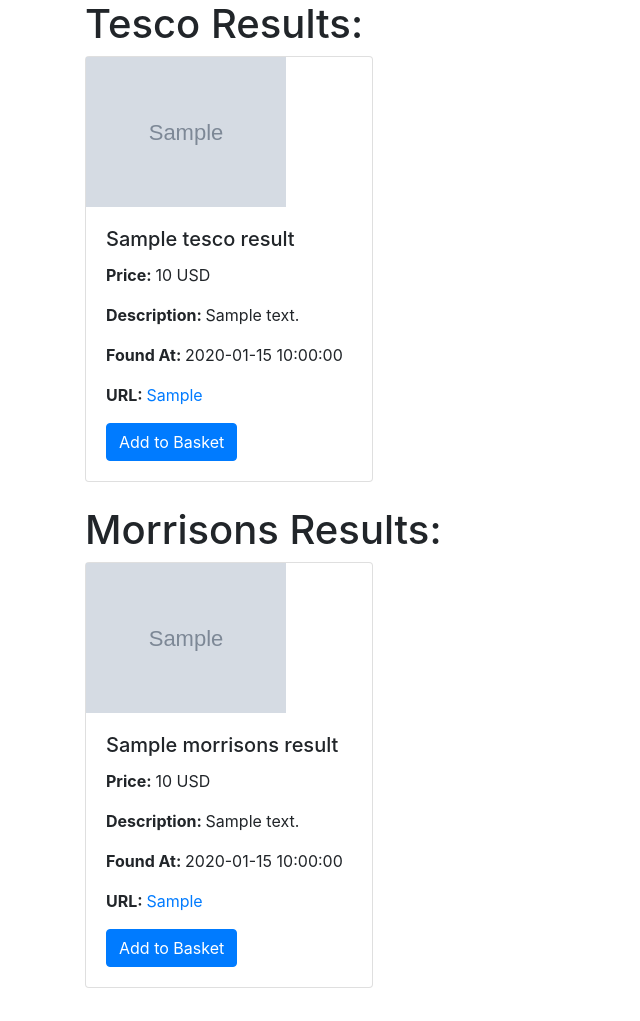
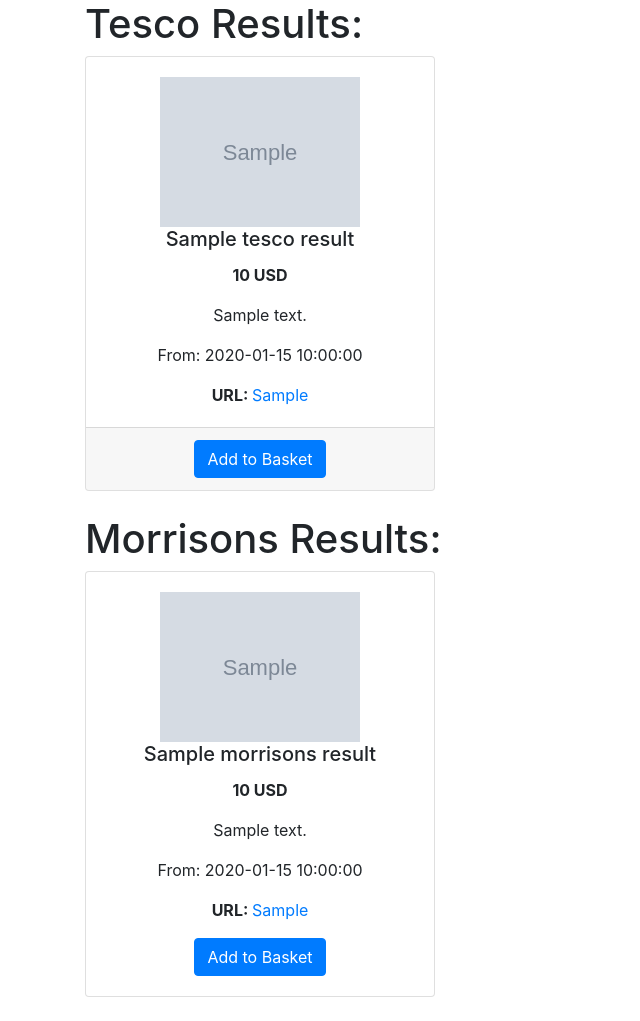
Before and after one commit to JayAshton/price-searcher, a Flask app: template app/templates/results.html in a window 1280 px wide. Shown: the whole page, without its empty margins (0-640 px from the left). Before the commit the page ends 988 px from the top, so only its background shows below. Run offline with Flask 2, Linux system fonts and the light colour scheme; the template is opened without the code that fills it: most values are stand-ins (such as "Sample title", 1, 10 or a date in 2020); grey boxes marked "Sample" are stand-in pictures; some libraries are stand-ins or nearby versions.

Commit message:
Centered cards, moved button to card footer and made cards the same height

```diff
--- a/app/templates/results.html
+++ b/app/templates/results.html
@@ -11,17 +11,19 @@
             <div class="row row-cols-1 row-cols-md-3">
                 {% for k,v in tesco_results.items() %}
                 <div class="col mb-4">
-                    <div class="card" style="width: 18rem;">
-                        <img width="200" width="200" src="{{ v['image'] }}">
+                    <div class="card text-center h-100">
                         <div class="card-body">
+                            <img width="200" width="200" src="{{ v['image'] }}">
                             <h5 class="card-title">{{ v['title'] }}</h5>
-                            <p class="card-text"><b>Price: </b>{{ v['price'] }} {{ v['currency'] }}</p>
-                            <p class="card-text"><b>Description: </b>{{ v['description'] }}</p>
-                            <p class="card-text"><b>Found At: </b>{{ v['found_at'] }}</p>
+                            <p class="card-text"><b>{{ v['price'] }} {{ v['currency'] }}</b></p>
+                            <p class="card-text">{{ v['description'] }}</p>
+                            <p class="card-text">From: {{ v['found_at'] }}</p>
                             <p class="card-text">
                                 <b>URL: </b>
                                 <a href="{{ k }}">{{ k }}</a>
                             </p>
+                        </div>
+                        <div class="card-footer">
                             <a href="#" class="btn btn-primary">Add to Basket</a>
                         </div>
                     </div>
@@ -33,13 +35,13 @@
             <div class="row row-cols-1 row-cols-md-3">
                 {% for k,v in morrisons_results.items() %}
                 <div class="col mb-4">
-                    <div class="card" style="width: 18rem;">
-                        <img width="200" width="200" src="{{ v['image'] }}">
+                    <div class="card text-center h-100">
                         <div class="card-body">
+                            <img width="200" width="200" src="{{ v['image'] }}">
                             <h5 class="card-title">{{ v['title'] }}</h5>
-                            <p class="card-text"><b>Price: </b>{{ v['price'] }} {{ v['currency'] }}</p>
-                            <p class="card-text"><b>Description: </b>{{ v['description'] }}</p>
-                            <p class="card-text"><b>Found At: </b>{{ v['found_at'] }}</p>
+                            <p class="card-text"><b>{{ v['price'] }} {{ v['currency'] }}</b></p>
+                            <p class="card-text">{{ v['description'] }}</p>
+                            <p class="card-text">From: {{ v['found_at'] }}</p>
                             <p class="card-text">
                                 <b>URL: </b>
                                 <a href="{{ k }}">{{ k }}</a>
```
